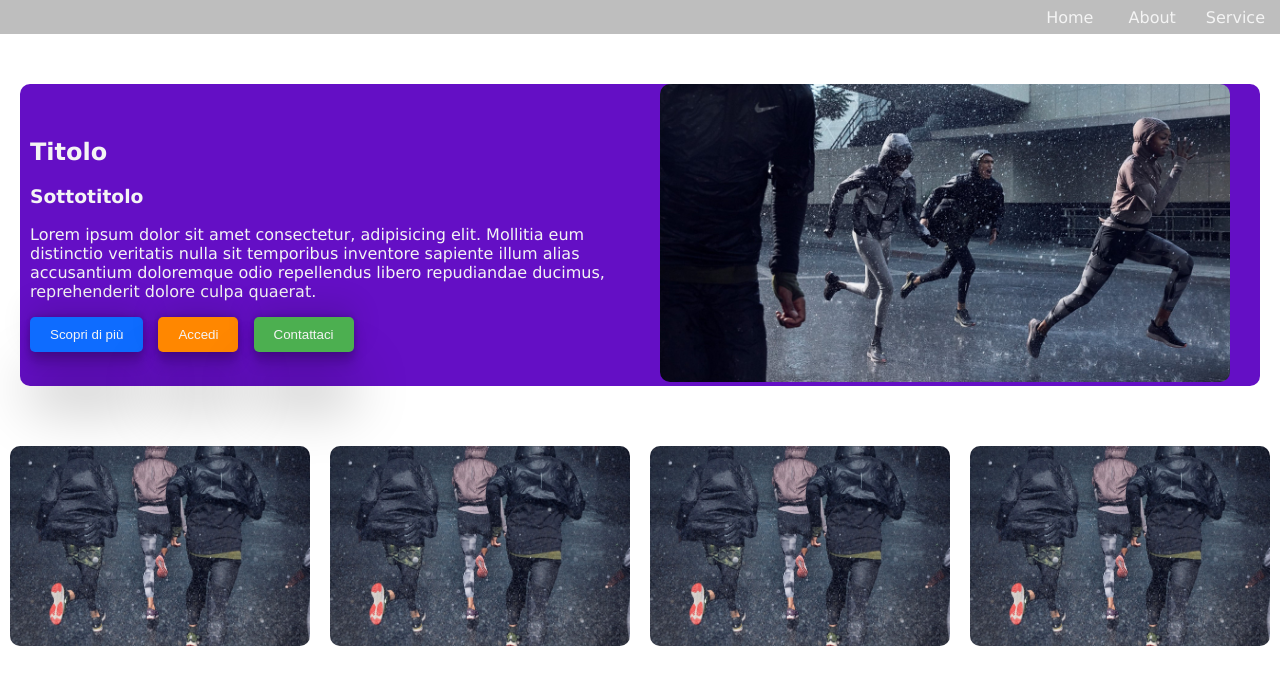
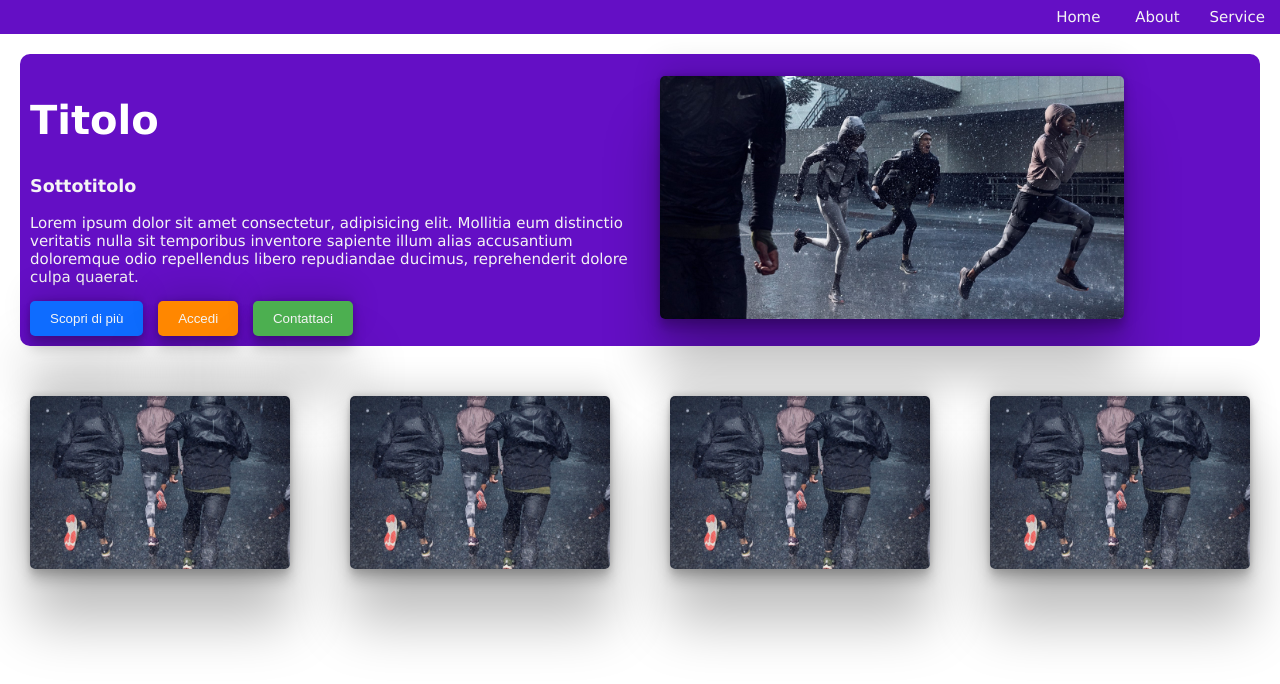
Before and after one commit to Gianmarco-Duilio/U2-W2-D3, a website: page index.html in a window 1280 px wide. Drawn offline with Linux system fonts and the light colour scheme.

Commit message:
Commit 1

```diff
--- a/style/scss/_1-Reset.scss
+++ b/style/scss/_1-Reset.scss
@@ -0,0 +1,5 @@
+@mixin reset {
+  border: 0;
+  margin: 0;
+  box-sizing: border-box;
+}
--- a/style/scss/_3-Font.scss
+++ b/style/scss/_3-Font.scss
@@ -1,7 +1,7 @@
 $font-family: Verdana, Geneva, Tahoma, sans-serif;
 $fon-size: 15px;
 
-@mixin titolo($titolo: rgb(255, 255, 255)) {
-  box-shadow: 0 0 1px rgba($titolo, 0.25);
-  color: #5e5e5e;
+@mixin titolo {
+  font-size: 40px;
+  color: #ffffff;
 }
--- a/style/scss/style.scss
+++ b/style/scss/style.scss
@@ -7,15 +7,19 @@
 @import "7-animazioni";
 
 body {
-  font-family: Verdana, Geneva, Tahoma, sans-serif;
-  margin: 0;
+  font-family: $font-family;
+  @include reset;
+  font-size: $fon-size;
 }
 nav {
-  background-color: #bebebe;
+  background-color: $sfondo;
   display: flex;
   flex-direction: row;
   justify-content: space-between;
   align-items: center;
+}
+h1 {
+  @include titolo;
 }
 nav img {
   width: 100px;
@@ -35,7 +39,6 @@ div a {
   margin: 20px;
   border-radius: 10px;
   color: $textColor;
-  margin-block: 50px;
 }
 .heroSectionText {
   padding: 10px;
@@ -53,9 +56,13 @@ div a {
   background-color: $button3;
   @include button-style3;
 }
+.imgHero {
+  padding: 20px;
+}
 .imgHero img {
-  width: 95%;
+  width: 80%;
   border-radius: 10px;
+  @include floating;
 }
 .griglia {
   display: flex;
@@ -64,9 +71,10 @@ div a {
   justify-content: space-around;
 }
 .griglia div {
-  padding: 10px;
+  padding: 30px;
 }
 .griglia img {
   width: 100%;
   border-radius: 10px;
+  @include floating;
 }
```
Also changed, not shown: css/style.css, style/css/style.css, 2 other files.
